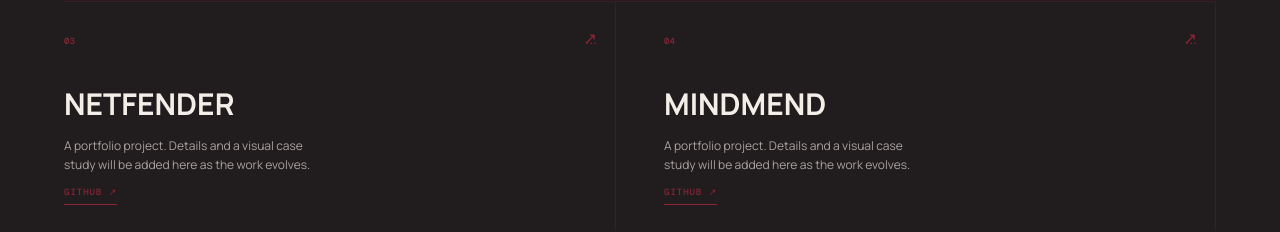
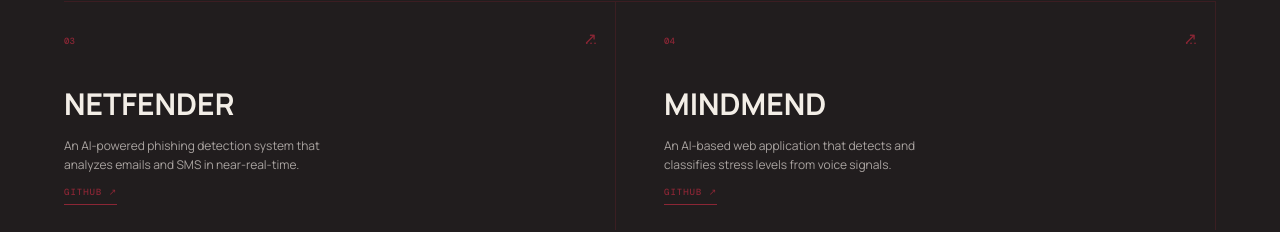
Before and after one commit to aishwaryaanbu843-arch/baby-portfolio, a React (Vite) app: page / in a window 1280 px wide. Shown: the part 5866-6098 px from the top of the page. Built offline with nearby package versions, Linux system fonts and the light colour scheme.

Commit message:
Upgrade project information

```diff
--- a/src/App.jsx
+++ b/src/App.jsx
@@ -2,11 +2,65 @@ import { useEffect, useState } from 'react'
 
 const navItems = ['Home', 'About', 'Journey', 'Projects', 'Skills', 'Resume', 'Contact']
 
-const projects = [
-  { number: '01', name: 'NEXORA', type: 'AI-powered exam preparation platform', copy: 'Presented at Techno Bot 2026, where Nexora received 2nd Prize.', tone: 'ember', liveDemo: 'https://nexora-red-beta.vercel.app/',github: 'https://github.com/Bhuvanesh0097/Nexora' },
-  { number: '02', name: 'BABY FORUM', type: 'Featured project', copy: 'An interactive community/forum web application focused on creating, sharing and discussing posts.', tone: 'paper', liveDemo: 'https://baby-forum.netlify.app/' },
-  { number: '03', name: 'NETFENDER', type: 'Project', copy: 'A portfolio project. Details and a visual case study will be added here as the work evolves.', tone: 'ink', github: 'https://github.com/Bhuvanesh0097/NetFender' },
-  { number: '04', name: 'MINDMEND', type: 'Project', copy: 'A portfolio project. Details and a visual case study will be added here as the work evolves.', tone: 'clay', github: 'https://github.com/Bhuvanesh0097/MindMend' },
+ const projects = [
+  {
+    number: '01',
+    name: 'NEXORA',
+    type: 'AI-powered exam preparation platform',
+    copy: 'An AI-powered exam preparation and study assistant using RAG and ChromaDB, with exam modes, document-based learning, progress tracking and an AI study planner.',
+    problem: 'Students need focused, syllabus-restricted preparation instead of generic AI responses.',
+    solution: 'Built an AI study assistant with RAG-based learning, document uploads and personalized study planning.',
+    techStack: ['AI / LLM', 'RAG', 'ChromaDB'],
+    contribution: 'Developed the core study-assistant features, exam modes, document-based learning and study-planning workflow.',
+    outcome: '2nd Prize — Techno Bot 2026',
+    tone: 'ember',
+    github: 'https://github.com/Bhuvanesh0097/Nexora',
+    liveDemo: 'https://nexora-red-beta.vercel.app/'
+  },
+
+  {
+    number: '02',
+    name: 'BABY FORUM',
+    type: 'Featured project',
+    copy: 'An interactive community/forum web application focused on creating, sharing and discussing posts.',
+    problem: 'Users need a simple platform to create, share and discuss community posts.',
+    solution: 'Built a web-based community/forum experience centered around post creation, sharing and discussion.',
+    techStack: ['Web Application'],
+    contribution: 'Designed and developed the portfolio project experience and its visual interface.',
+    outcome: 'Live web application',
+    tone: 'paper',
+    liveDemo: 'https://baby-forum.netlify.app/'
+  },
+
+  {
+
+  number: '03',
+  name: 'NETFENDER',
+  type: 'AI-powered phishing detection system',
+  copy: 'An AI-powered phishing detection system that analyzes emails and SMS in near-real-time.',
+  problem: 'Users need faster detection of phishing threats across email and mobile messages.',
+  solution: 'Built a detection system with email processing and mobile integration.',
+  techStack: ['AI', 'IMAP', 'SMTP', 'ADB'],
+  contribution: 'Built the phishing-detection workflow and integrated email and Android communication interfaces.',
+  outcome: "AURISTRA'26 Hackathon project",
+  tone: 'ink',
+  github: 'https://github.com/Bhuvanesh0097/NetFender'
+},
+
+
+  {
+    number: '04',
+    name: 'MINDMEND',
+    type: 'AI-based stress detection system',
+    copy: 'An AI-based web application that detects and classifies stress levels from voice signals.',
+    problem: 'Stress levels can be difficult to identify consistently from user interactions alone.',
+    solution: 'Built a voice-based stress detection system using deep learning for feature extraction and temporal analysis.',
+    techStack: ['Python', 'CNN', 'LSTM'],
+    contribution: 'Developed the stress-detection workflow using CNN and LSTM-based analysis.',
+    outcome: '85% accuracy • 32% reduction in user-reported stress levels',
+    tone: 'clay',
+    github: 'https://github.com/Bhuvanesh0097/MindMend'
+  }
 ]
 
 const skills = {
```
Also changed, not shown: 1 other file (tests, documents, lock files or other folders).
